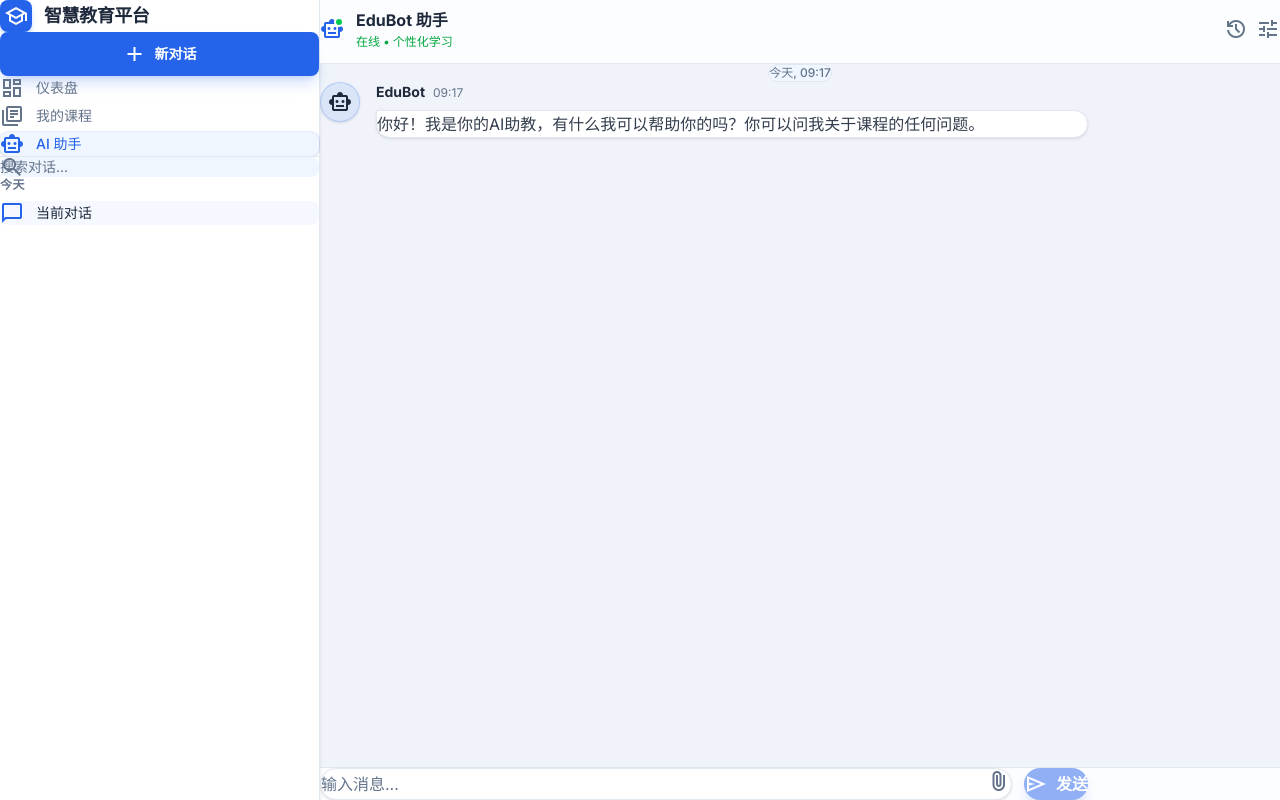
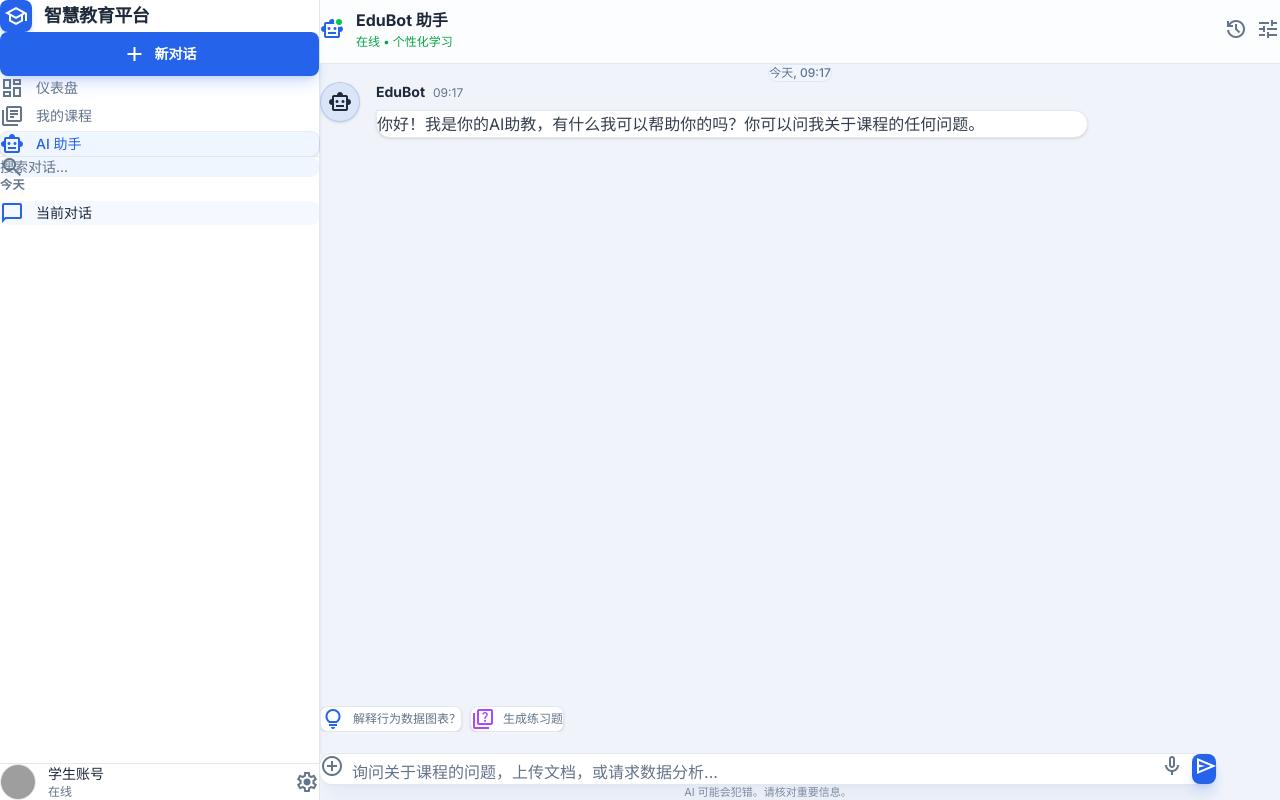
Before and after one commit to caixiaoshun/dm-hybrid-ecosystem, a Next.js app: page /student/ai in a window 1280 px wide. Built offline with nearby package versions, Linux system fonts and the light colour scheme; grey boxes are pictures that could not be loaded.

Commit message:
Update AI assistant page to match prototype with enhanced input area
Co-authored-by: caixiaoshun <125132437+caixiaoshun@users.noreply.github.com>

```diff
--- a/app/student/ai/page.tsx
+++ b/app/student/ai/page.tsx
@@ -129,6 +129,16 @@ export default function AIAssistantPage() {
             </button>
           </div>
         </div>
+        <div className="p-4 border-t border-border-light bg-surface-white">
+          <button className="flex items-center gap-3 w-full p-2 rounded-lg hover:bg-surface-active transition-colors text-left">
+            <img className="size-9 rounded-full bg-gray-100 object-cover border border-border-light" alt="User profile avatar" src="https://lh3.googleusercontent.com/aida-public/AB6AXuBOtobzhl8DFCXeY99cv9qtjPzd5Sh-2Re48L7aTRidY1cyba3nXSU4hrBHi_mWOdkqD9FyFQKil0tzWU0OoO804pdg5kLO4NtY7plr7r-eItq6umwdUe8aZp1uA0__a2paOpGKbphWnV2s90IK6IPEyMdChrBFX9LaHSYEeeZkUz5IPSaXC3mD4DVYCG8NecXYbHBSQ3qoQ6CHof1Iy0Ws9JswEhozvqDPsCXk79_h5W9olmMWFil3fPdjXo5GOltRO1zjV3QTeKQ" />
+            <div className="flex-1 min-w-0">
+              <p className="text-sm font-medium text-text-main">学生账号</p>
+              <p className="text-xs text-text-secondary">在线</p>
+            </div>
+            <span className="material-symbols-outlined text-text-secondary text-[20px]">settings</span>
+          </button>
+        </div>
       </aside>
 
       {/* Main Chat Area */}
@@ -225,14 +235,32 @@ export default function AIAssistantPage() {
         </div>
 
         {/* Input Area */}
-        <div className="flex-shrink-0 border-t border-border-light p-4 sm:p-6 bg-surface-white/80 backdrop-blur-md">
-          <div className="max-w-3xl mx-auto flex gap-3">
-            <div className="flex-1 flex items-center gap-3 bg-white border border-border-light rounded-2xl p-2 focus-within:border-primary focus-within:ring-2 focus-within:ring-primary/20 transition-all shadow-sm">
-              <input
-                className="flex-1 bg-transparent border-none focus:ring-0 focus:outline-none text-text-main placeholder-text-secondary px-3 text-base"
-                placeholder="输入消息..."
+        <div className="p-4 sm:p-6 bg-background-main relative z-20">
+          <div className="max-w-4xl mx-auto relative">
+            <div className="absolute -top-12 left-0 flex gap-2 overflow-x-auto w-full pb-2 mask-linear">
+              <button className="flex-shrink-0 px-3 py-1.5 bg-surface-white hover:bg-surface-active border border-border-light rounded-lg text-xs text-text-secondary hover:text-primary transition-colors flex items-center gap-2 shadow-sm backdrop-blur-sm">
+                <span className="material-symbols-outlined text-[16px] text-primary">lightbulb</span>
+                解释行为数据图表？
+              </button>
+              <button className="flex-shrink-0 px-3 py-1.5 bg-surface-white hover:bg-surface-active border border-border-light rounded-lg text-xs text-text-secondary hover:text-primary transition-colors flex items-center gap-2 shadow-sm backdrop-blur-sm">
+                <span className="material-symbols-outlined text-[16px] text-purple-500">quiz</span>
+                生成练习题
+              </button>
+            </div>
+            <div className="relative flex items-end gap-2 bg-surface-white p-2 rounded-xl ring-1 ring-border-light focus-within:ring-primary shadow-xl shadow-blue-900/5 transition-shadow">
+              <button className="p-2 text-text-secondary hover:text-primary hover:bg-surface-active rounded-lg transition-colors flex-shrink-0">
+                <span className="material-symbols-outlined text-[24px]">add_circle</span>
+              </button>
+              <textarea
+                className="w-full bg-transparent border-none focus:ring-0 text-text-main placeholder-text-secondary resize-none py-3 max-h-32 text-base"
+                placeholder="询问关于课程的问题，上传文档，或请求数据分析..."
+                rows={1}
                 value={input}
-                onChange={(e) => setInput(e.target.value)}
+                onChange={(e) => {
+                  setInput(e.target.value);
+                  e.target.style.height = 'auto';
+                  e.target.style.height = e.target.scrollHeight + 'px';
+                }}
                 onKeyPress={(e) => {
                   if (e.key === 'Enter' && !e.shiftKey) {
                     e.preventDefault();
@@ -241,18 +269,20 @@ export default function AIAssistantPage() {
                 }}
                 disabled={loading}
               />
-              <button className="p-2 text-text-secondary hover:text-primary transition-colors">
-                <span className="material-symbols-outlined text-[20px]">attach_file</span>
+              <button className="p-2 text-text-secondary hover:text-primary hover:bg-surface-active rounded-lg transition-colors flex-shrink-0">
+                <span className="material-symbols-outlined text-[24px]">mic</span>
+              </button>
+              <button
+                onClick={handleSend}
+                disabled={!input.trim() || loading}
+                className="p-2 bg-primary hover:bg-primary-hover text-white rounded-lg transition-colors flex-shrink-0 shadow-lg shadow-primary/20"
+              >
+                <span className="material-symbols-outlined text-[20px] translate-x-0.5">send</span>
               </button>
             </div>
-            <button
-              onClick={handleSend}
-              disabled={!input.trim() || loading}
-              className="flex items-center justify-center gap-2 px-6 py-3 rounded-2xl bg-primary hover:bg-primary-dark text-white font-bold transition-all shadow-lg shadow-primary/30 disabled:opacity-50 disabled:cursor-not-allowed disabled:hover:bg-primary"
-            >
-              <span className="material-symbols-outlined text-[20px]">send</span>
-              <span className="hidden sm:inline">发送</span>
-            </button>
+            <p className="text-center text-[11px] text-text-secondary mt-3 opacity-80">
+              AI 可能会犯错。请核对重要信息。
+            </p>
           </div>
         </div>
       </main>
```
